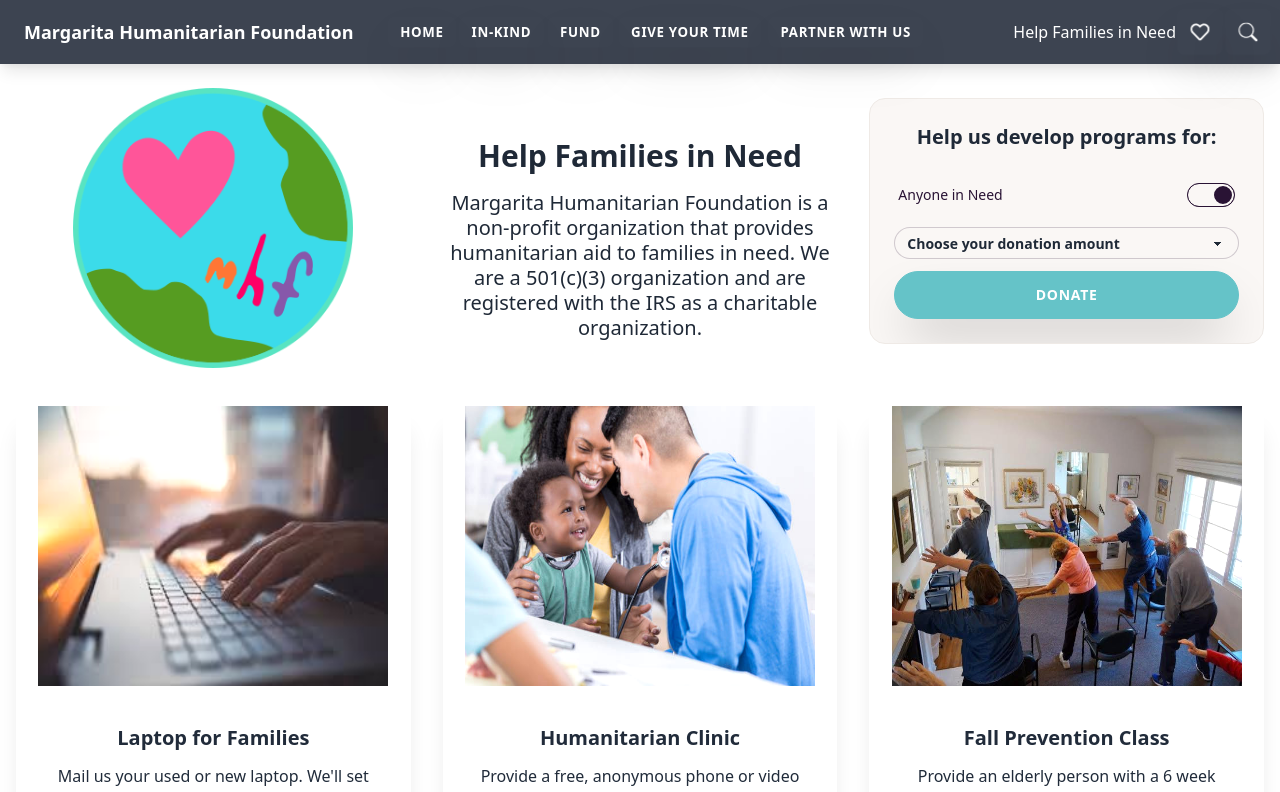
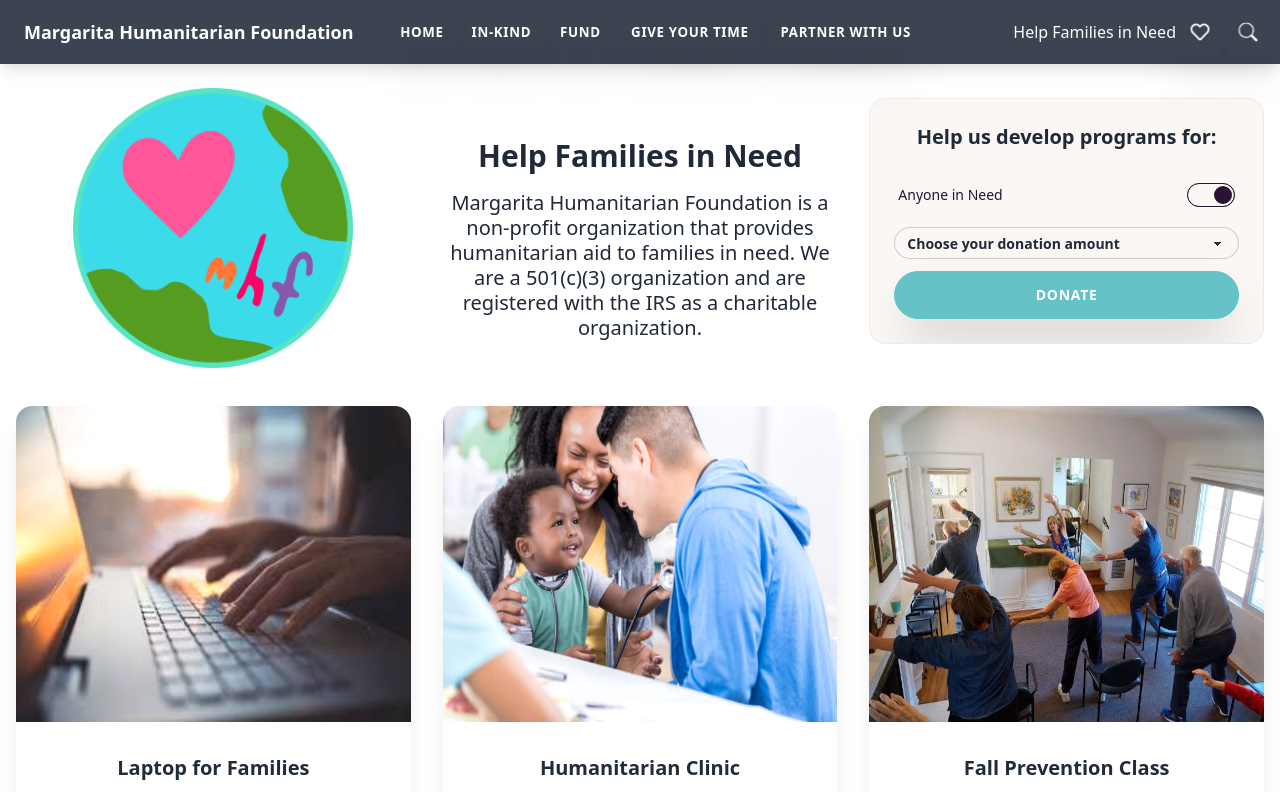
Before and after one commit to margaritahumanitarian/helpafamily, a Next.js app: page / in a window 1280 px wide. Shown: the top 792 px of the page. Built offline with nearby package versions, Linux system fonts and the light colour scheme.

Commit message:
Update components/Card.js

```diff
--- a/components/Card.js
+++ b/components/Card.js
@@ -14,7 +14,7 @@ function Card({ backgroundImageSource, backgroundImageAltText, children }) {
           <Image
             alt={backgroundImageAltText}
             height="280"
-            layout="fixed"
+            layout="responsive"
             src={backgroundImageSource}
             width="350"
           />
```
